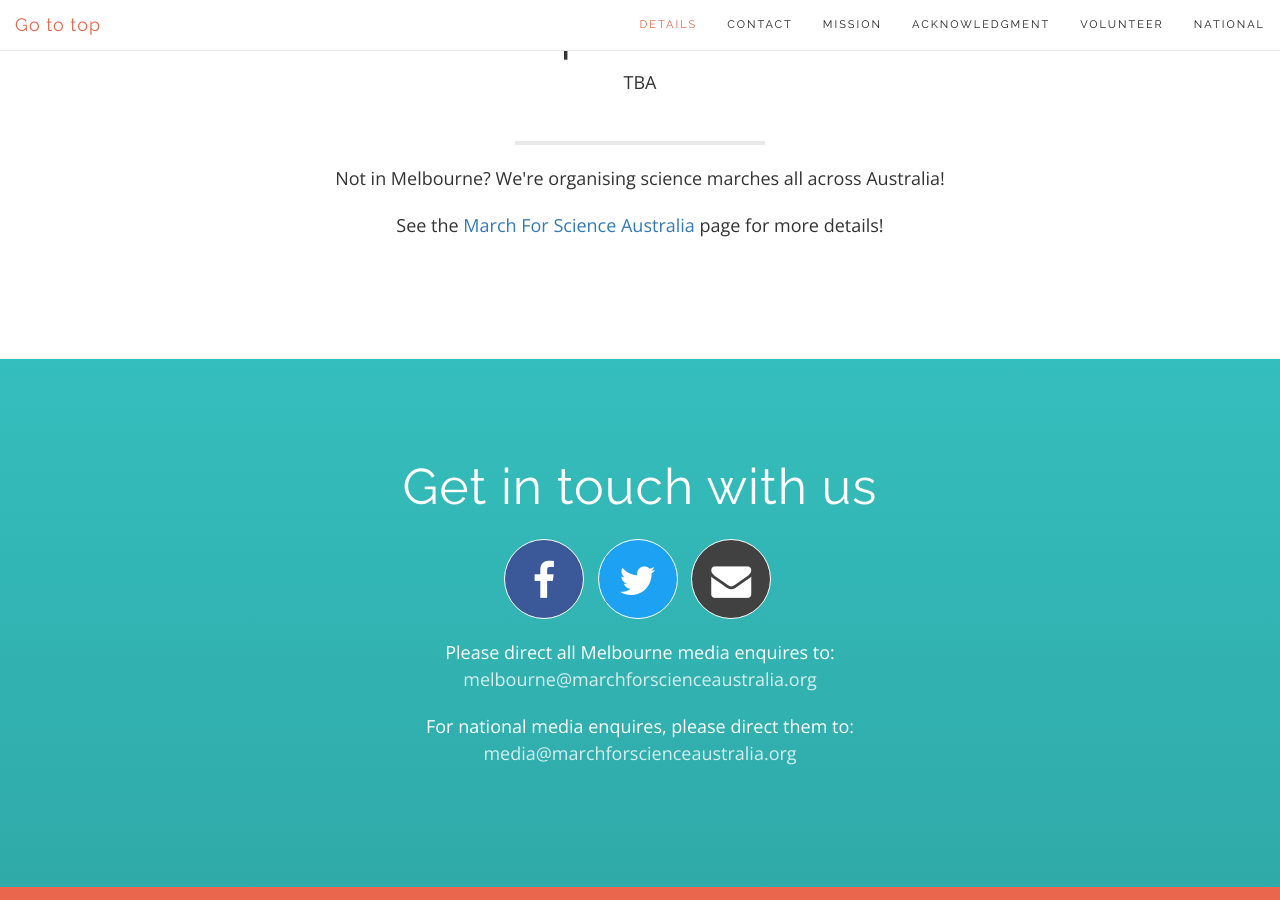
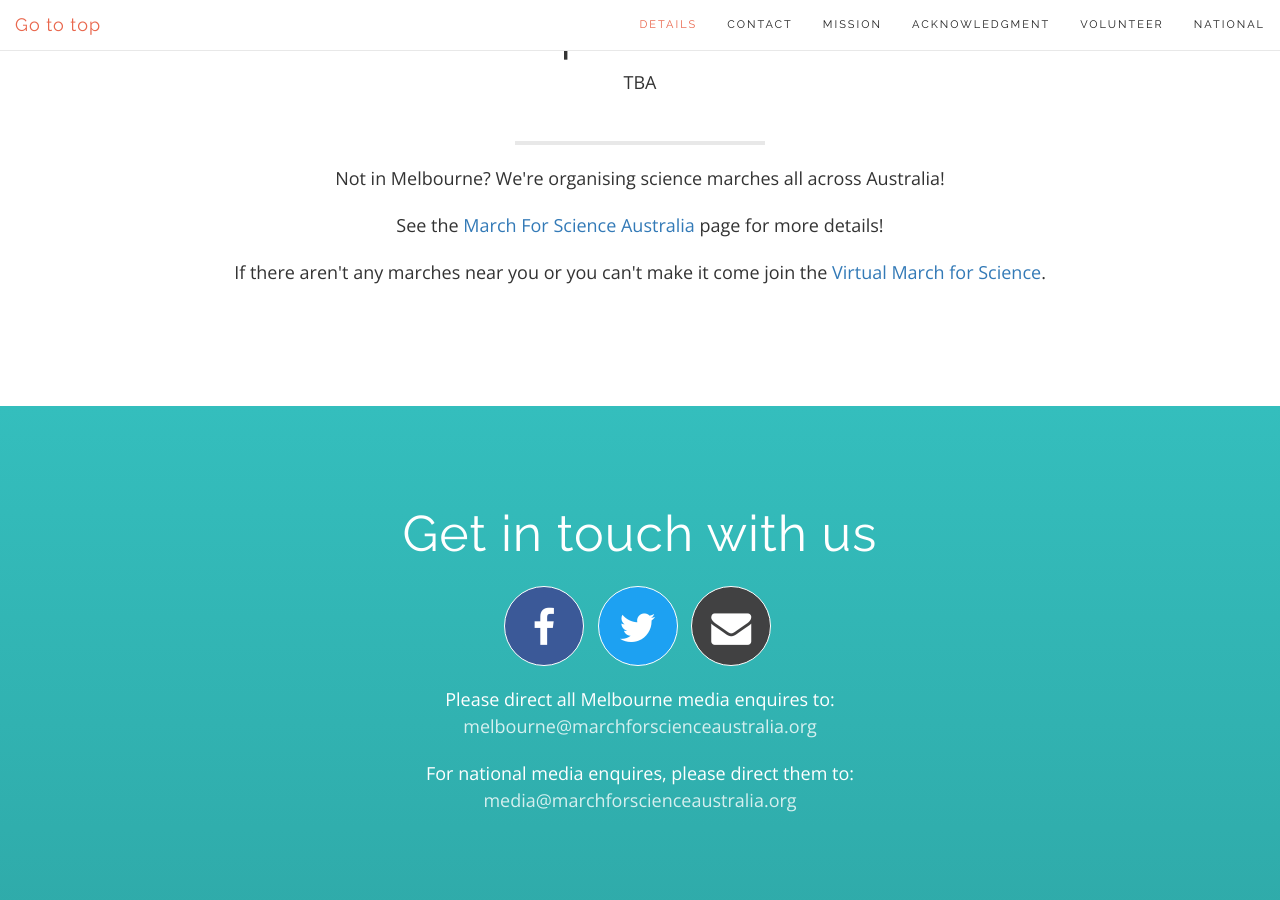
Before and after one commit to MarchForScienceAU/marchforscienceau, a Jekyll site: the page built from cities/melbourne.html, in a window 1280 px wide and 900 px high, scrolled down 1904 px. Built offline with Jekyll 4.4.1, drawn with Linux system fonts in a browser that asks for light colours; nearby versions of some CDN libraries.

Commit message:
add virtual march link to all pages add updated .less file

```diff
--- a/cities/brisbane.html
+++ b/cities/brisbane.html
@@ -69,6 +69,7 @@ hero: /img/heros/brisbane-hero-px.jpg
             <div class="col-lg-12 text-center">
                 <p>Not in {{ city.name }}? We're organising science marches all across Australia!</p>
                 <p>See the <a href="https://marchforscienceaustralia.org">March For Science Australia</a> page for more details!</p>
+                <p>If there aren't any marches near you or you can't make it come join the <a href="https://www.facebook.com/virtualmarchforscience/" target="_blank">Virtual March for Science</a>.</p>
             </div>
         </div>
     </div>
--- a/cities/cairns.html
+++ b/cities/cairns.html
@@ -105,6 +105,7 @@ hero: /img/heros/cairns-hero-px.jpg
                 <hr><br>
                 <p>Not in {{ city.name }}? We're organising science marches all across Australia!</p>
                 <p>See the <a href="https://marchforscienceaustralia.org">March For Science Australia</a> page for more details!</p>
+                <p>If there aren't any marches near you or you can't make it come join the <a href="https://www.facebook.com/virtualmarchforscience/" target="_blank">Virtual March for Science</a>.</p>
             </div>
         </div>
     </div>
--- a/cities/melbourne.html
+++ b/cities/melbourne.html
@@ -51,6 +51,7 @@ hero: /img/heros/melbourne-hero-px.jpg
                 <hr><br>
                 <p>Not in {{ city.name }}? We're organising science marches all across Australia!</p>
                 <p>See the <a href="https://marchforscienceaustralia.org">March For Science Australia</a> page for more details!</p>
+                <p>If there aren't any marches near you or you can't make it come join the <a href="https://www.facebook.com/virtualmarchforscience/" target="_blank">Virtual March for Science</a>.</p>
             </div>
         </div>
     </div>
--- a/cities/sydney.html
+++ b/cities/sydney.html
@@ -54,6 +54,7 @@ hero: /img/heros/sydney-hero-px.jpg
                 <hr><br>
                 <p>Not in {{ city.name }}? We're organising science marches all across Australia!</p>
                 <p>See the <a href="https://marchforscienceaustralia.org">March For Science Australia</a> page for more details!</p>
+                <p>If there aren't any marches near you or you can't make it come join the <a href="https://www.facebook.com/virtualmarchforscience/" target="_blank">Virtual March for Science</a>.</p>
             </div>
         </div>
     </div>
--- a/index.html
+++ b/index.html
@@ -55,6 +55,7 @@ title: March for Science Australia
         <div class="row">
             <div class="col-lg-12 text-center">
                 <p class="text-muted">If your city isn't listed and you'd like to get a march started contact us via <a href="https://www.facebook.com/MarchForScienceAustralia/" title="Facebook" target="_blank">Facebook</a> or <a href="https://twitter.com/ScienceMarchAu" title="Twitter" target="_blank">Twitter</a> and be sure to fill out our <a class="page-scroll" href="https://www.surveymonkey.com/r/ScienceMarchAu" target="_blank">volunteer survey</a>.</p>
+                <p class="text-muted">If there aren't any marches near you or you can't make it come join the <a href="https://www.facebook.com/virtualmarchforscience/" target="_blank">Virtual March for Science</a>.</p>
             </div>
         </div>
         <div class="row">
--- a/less/new-age.less
+++ b/less/new-age.less
@@ -283,6 +283,7 @@ section#acknowledgment {
 
 section#who {
     img { margin-bottom: 10px; margin-right: 10px; }
+    .small { font-size: 100%; }
 }
 
 section.features {
```
